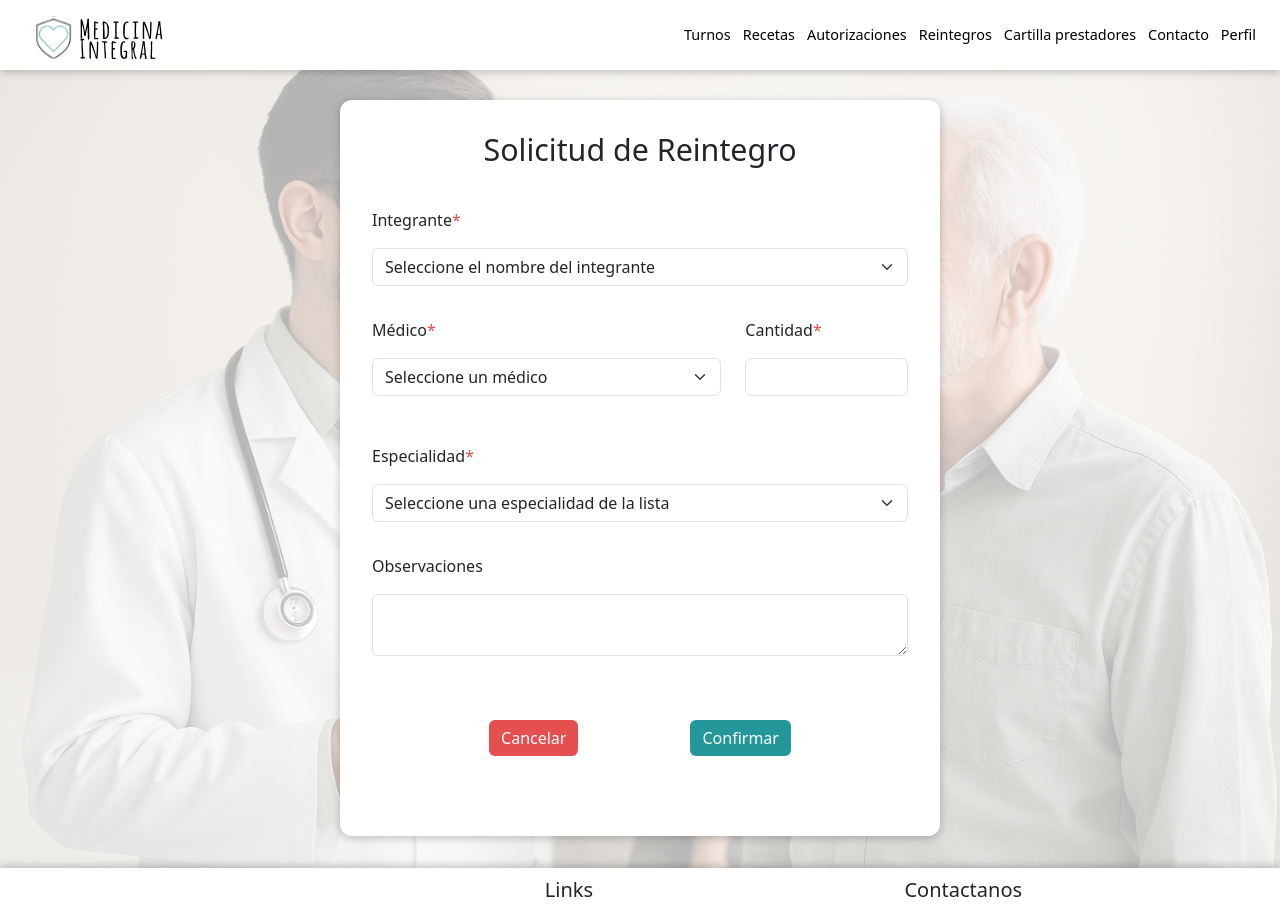
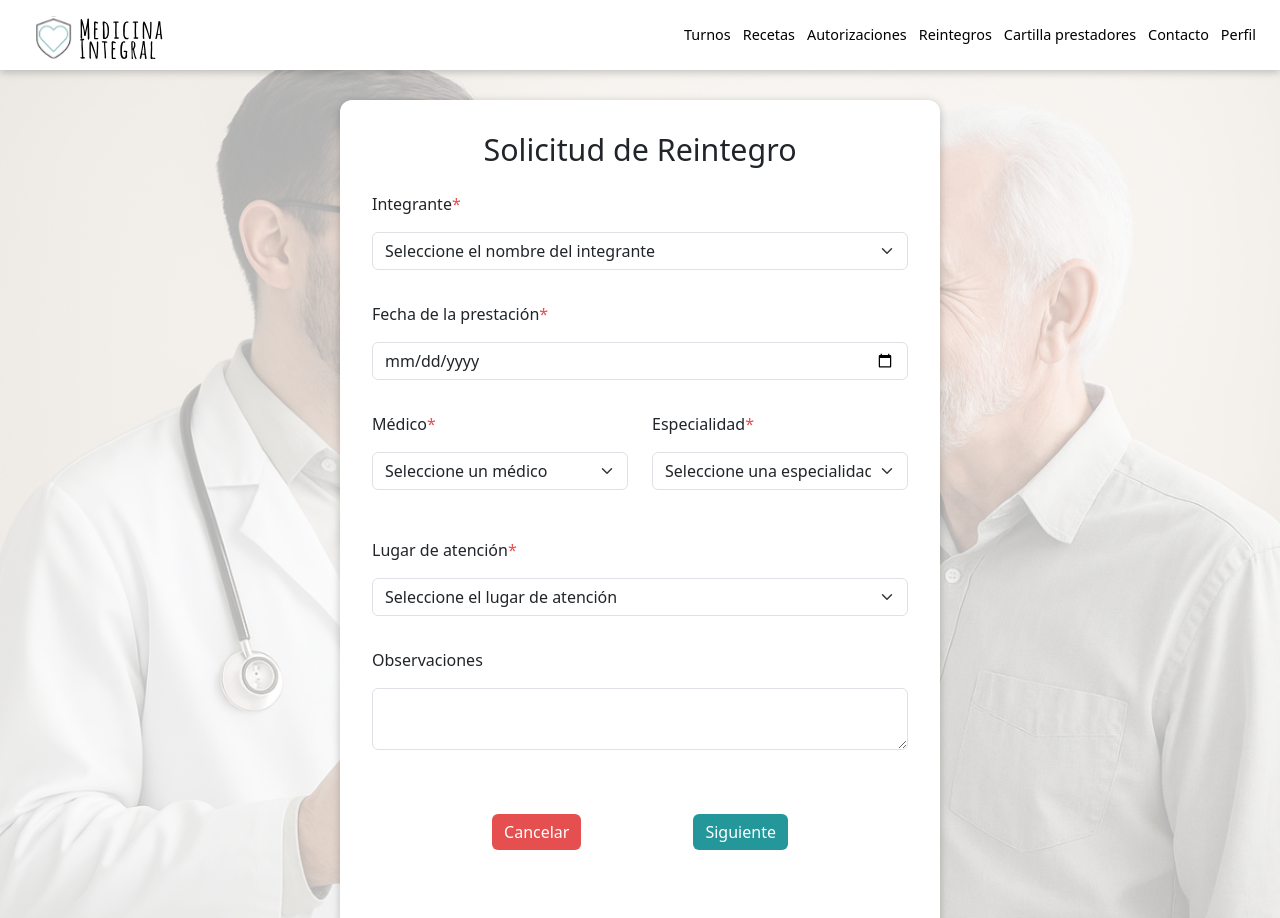
Before and after one commit to DesApp-2025c2-Grupo-8/Afiliados-FrontEnd, a React (Vite) app: page /solicitar-reintegro in a window 1280 px wide. Shown: the top 918 px of the page. Built offline with nearby package versions, Linux system fonts and the light colour scheme.

Commit message:
Formulario reintegros ok, primeros pasos en conexion back con la consulta

```diff
--- a/src/Screens/ConsultarReintegros/ConsultarReintegros.jsx
+++ b/src/Screens/ConsultarReintegros/ConsultarReintegros.jsx
@@ -33,18 +33,26 @@ const cardData = {
 };
 
 const ConsultarReintegros = () => {
+    const { numeroAfiliado, setNumeroAfiliado } = useNumeroAfiliado(); //CAMBIAR FETCH CON ESTO
     useEffect(() => {
         document.title = 'Consulta de Reintegros - Medicina Integral'
+
+        fetch('http://localhost:3000/reintegros')
+            .then(response => response.json())
+            .then(data => {
+                const reintegrosOrdenados = [...data].reverse();
+                setListaReintegros
+            })
     }, []);
 
-    const [listaReintegros] = useState(reintegrosOrdenInverso);
-    const [listaReintegrosFiltrados, setlistaReintegrosFiltrados] = useState(reintegrosOrdenInverso);
+    const [listaReintegros, setListaReintegros] = useState([]);
+    const [listaReintegrosFiltrados, setlistaReintegrosFiltrados] = useState([]);
     const [filtroEstado, setFiltroEstado] = useState('');
     const [filtroIntegrante, setFiltroIntegrante] = useState('');
     const [filtroPeriodo, setFiltroPeriodo] = useState('');
 
-    const [estadosOpciones, setEstadosOpciones] = useState(estadosOpcionesIniciales);
-    const [integrantesOpciones, setIntegrantesOpciones] = useState(integrantesOpcionesIniciales);
+    const [estadosOpciones, setEstadosOpciones] = useState([]);
+    const [integrantesOpciones, setIntegrantesOpciones] = useState([]);
 
     const filtrarPorEstado = (unEstado) => {
         setFiltroEstado(unEstado);
@@ -214,7 +222,7 @@ const ConsultarReintegros = () => {
                 <section className={styles.botonesContainer}>
                     <h1>Consultar Reintegros</h1>
 
-                    <Link className={styles.botonCargarReceta} to={'/cargar-reintegro'}><MdAttachMoney style={{marginRight: '10px'}}/>Solicitar Reintegro</Link>
+                    <Link className={styles.botonCargarReceta} to={'/solicitar-reintegro'}><MdAttachMoney style={{marginRight: '10px'}}/>Solicitar Reintegro</Link>
                 </section>
                 <div className={styles.box}>
                     <section className={styles.filtroContainer}>
--- a/src/Screens/FormularioReintegros/FormularioReintegros.jsx
+++ b/src/Screens/FormularioReintegros/FormularioReintegros.jsx
@@ -1,6 +1,5 @@
 import { useState, useEffect } from "react"
 import { Form, Col, Row, Modal, Button } from "react-bootstrap"
-import FormGenerico from "../../components/FormGenerico/FormGenerico"
 import styles from './FormularioReintegros.module.css'
 import { useNavigate, Link } from "react-router-dom"
 import usuarios from "../../db/usuarios"
@@ -23,13 +22,21 @@ const FormularioReintegros = () => {
         especialidad: "",
         lugarDeAtencion: "",
         observaciones: "",
-        monto: 0
+        datosFactura: {
+            cuit: "",
+            fechaDeFactura: "",
+            monto: "",
+            personaFacturada: "",
+            medioDePago: "",
+            cbu: ""
+        }
     })
 
     const [modalConfirmar, setModalConfirmar] = useState(false)
     const [modalCancelar, setModalCancelar] = useState(false)
     const [nroOrden, setNroOrden] = useState(null)
     const [errores, setErrores] = useState([])
+    const [paso, setPaso] = useState(1);
 
     const navigate = useNavigate()
 
@@ -43,31 +50,45 @@ const FormularioReintegros = () => {
         )
     }
 
+    const handleChangeFactura = (event) => {
+        const { name, value } = event.target
+        setData(prev => ({
+            ...prev,
+            datosFactura: {
+                ...prev.datosFactura,
+                [name]: value
+            }
+        }))
+    }
+
+
     const handleSubmit = (event) => {
         event.preventDefault()
+        setPaso(2)
     }
 
     const confirmar = async (event) => {
         event.preventDefault()
-        try {
-            const dataToSend = {
-                ...data,
-                cantidad: parseInt(data.cantidad)
-            };
-            const response = await fetch('http://localhost:3000/reintegros', {
-                method: 'POST',
-                headers: {
-                    'Content-Type': 'application/json'
-                },
-                body: JSON.stringify(dataToSend)
-            });
-            const result = await response.json();
-            setNroOrden(result.numeroOrden);
-            console.log("Resultado:", result);
-            result.error ? setErrores(result.message) : setModalConfirmar(true);
-        } catch (error) {
-            console.log("Error:", error);
-        }
+        console.log(data);
+        setModalConfirmar(true);
+        // try {
+        //     const dataToSend = {
+        //         ...data
+        //     };
+        //     const response = await fetch('http://localhost:3000/reintegros', {
+        //         method: 'POST',
+        //         headers: {
+        //             'Content-Type': 'application/json'
+        //         },
+        //         body: JSON.stringify(dataToSend)
+        //     });
+        //     const result = await response.json();
+        //     setNroOrden(result.numeroOrden);
+        //     console.log("Resultado:", result);
+        //     result.error ? setErrores(result.message) : setModalConfirmar(true);
+        // } catch (error) {
+        //     console.log("Error:", error);
+        // }
     }
 
     const cancelar = () => {
@@ -76,12 +97,14 @@ const FormularioReintegros = () => {
 
     const handleCancelar = () => {
         setModalCancelar(false)
-        navigate("/consultar-recetas")
+        navigate("/consultar-reintegros")
     }
 
     const handleConfirmar = () => {
+        console.log("Enviando...");
         setModalConfirmar(false)
-        navigate("/consultar-recetas")
+        // setPaso(2)
+        navigate("/consultar-reintegros")
     }
 
     return (
@@ -90,7 +113,9 @@ const FormularioReintegros = () => {
             <div className={styles.container}>
                 <div className={styles.card}>
                     <h4 className={styles.titulo}>Solicitud de Reintegro</h4>
-                    <FormGenerico handleSubmit={handleSubmit} confirmar={confirmar} cancelar={cancelar}>
+
+                    {paso === 1 && (
+                        <Form onSubmit={handleSubmit} >
                             <Form.Group>
                                 <Form.Label>Integrante<span className={styles.oblgatorio}>*</span></Form.Label>
                                 <Form.Select
@@ -102,7 +127,7 @@ const FormularioReintegros = () => {
                                     <option value="">Seleccione el nombre del integrante</option>
                                     {
                                         usuarios.map((usuario) => {
-                                    return usuario.numeroAfiliado.toString().includes( esTitular ? data.numeroAfiliado.toString().slice(0, 5) : numeroAfiliado.toString()) ? (
+                                            return usuario.numeroAfiliado.toString().includes(esTitular ? data.numeroAfiliado.toString().slice(0, 5) : numeroAfiliado.toString()) ? (
                                                 <option key={usuario.numeroAfiliado} value={`${usuario.nombre} ${usuario.apellido}`}>{`${usuario.nombre} ${usuario.apellido}`}</option>
                                             ) : null
                                         })}
@@ -110,8 +135,22 @@ const FormularioReintegros = () => {
                                 <span className={styles.oblgatorio}>{errores.includes("integrante should not be empty") ? "Seleccione un integrante" : ""}</span>
                             </Form.Group>
 
+                            <Form.Group>
+                                <Form.Label>Fecha de la prestación<span className={styles.oblgatorio}>*</span></Form.Label>
+                                <Form.Control
+                                    name='fechaDePrestacion'
+                                    type='date'
+                                    value={data.fechaDePrestacion}
+                                    onChange={handleChange}
+                                    required
+                                >
+
+                                </Form.Control>
+                                <span className={styles.oblgatorio}>{errores.includes("fechaDePrestacion should not be empty") ? "Seleccione una fecha de prestación" : ""}</span>
+                            </Form.Group>
+
                             <Row className="mb-3">
-                            <Form.Group as={Col} md={8} controlId="medico">
+                                <Form.Group as={Col} md={6} controlId="medico">
                                     <Form.Label>Médico<span className={styles.oblgatorio}>*</span></Form.Label>
                                     <Form.Select
                                         name="medico"
@@ -127,20 +166,7 @@ const FormularioReintegros = () => {
                                     </Form.Select>
                                     <span className={styles.oblgatorio}>{errores.includes("medico should not be empty") ? "Ingrese un médico" : ""}</span>
                                 </Form.Group>
-                            <Form.Group as={Col} md={4} controlId="cantidad">
-                                <Form.Label>Cantidad<span className={styles.oblgatorio}>*</span></Form.Label>
-                                <Form.Control
-                                    name="cantidad"
-                                    type="number"
-                                    min="0"
-                                    onChange={handleChange}
-                                    required
-                                />
-                                <span className={styles.oblgatorio}>{errores.includes("cantidad should not be empty") ? "Ingrese una cantidad" : ""}</span>
-                            </Form.Group>
-                        </Row>
-
-                        <Form.Group>
+                                <Form.Group as={Col} md={6} controlId="especialidad">
                                     <Form.Label>Especialidad<span className={styles.oblgatorio}>*</span></Form.Label>
                                     <Form.Select
                                         name="especialidad"
@@ -148,7 +174,7 @@ const FormularioReintegros = () => {
                                         onChange={handleChange}
                                         required
                                     >
-                                <option value="">Seleccione una especialidad de la lista</option>
+                                        <option value="">Seleccione una especialidad</option>
                                         <option value="Cirujano">Cirujano</option>
                                         <option value="Neurólogo">Neurólogo</option>
                                         <option value="Odontólogo">Odontólogo</option>
@@ -156,6 +182,25 @@ const FormularioReintegros = () => {
 
                                     </Form.Select>
                                     <span className={styles.oblgatorio}>{errores.includes("especialidad should not be empty") ? "Seleccione una especialidad" : ""}</span>
+                                </Form.Group>
+                            </Row>
+
+                            <Form.Group>
+                                <Form.Label>Lugar de atención<span className={styles.oblgatorio}>*</span></Form.Label>
+                                <Form.Select
+                                    name="lugarDeAtencion"
+                                    value={data.lugarDeAtencion}
+                                    onChange={handleChange}
+                                    required
+                                >
+                                    <option value="">Seleccione el lugar de atención</option>
+                                    <option value="A">A</option>
+                                    <option value="B">B</option>
+                                    <option value="C">C</option>
+                                    <option value="D">D</option>
+
+                                </Form.Select>
+                                <span className={styles.oblgatorio}>{errores.includes("lugarDeAtencion should not be empty") ? "Seleccione un lugar de atención" : ""}</span>
                             </Form.Group>
 
                             <Form.Group>
@@ -166,7 +211,99 @@ const FormularioReintegros = () => {
                                     onChange={handleChange}
                                 />
                             </Form.Group>
-                    </FormGenerico>
+                            <div className={styles.botones}>
+                                <Button type="button" onClick={cancelar} style={{backgroundColor: '#E64F4F', border: 'none'}}>Cancelar</Button>
+                                <Button type="submit" style={{ backgroundColor: '#24979B', border: 'none' }}>Siguiente</Button>
+                            </div>
+                        </Form>
+                    )}
+
+                    {paso === 2 && (
+                        <>
+                            <h4 className={styles.subtitulo}>- Datos de facturación -</h4>
+                            <Form onSubmit={confirmar}>
+                                <Form.Group>
+                                    <Form.Label>Fecha de la factura<span className={styles.oblgatorio}>*</span></Form.Label>
+                                    <Form.Control
+                                        type="date"
+                                        name="fechaFactura"
+                                        value={data.datosFactura.fechaDeFactura}
+                                        onChange={handleChangeFactura}
+                                        required
+                                    />
+                                </Form.Group>
+                                <Form.Group>
+                                    <Form.Label>CUIT<span className={styles.oblgatorio}>*</span></Form.Label>
+                                    <Form.Control
+                                        type="number"
+                                        name="cuit"
+                                        min="0"
+                                        value={data.datosFactura.cuit}
+                                        onChange={handleChangeFactura}
+                                        required
+                                    />
+                                    <span className={styles.oblgatorio}>{errores.includes("monto should not be empty") ? "Ingrese un monto" : ""}</span>
+                                </Form.Group>
+
+                                <Form.Group>
+                                    <Form.Label>Monto a reintegrar<span className={styles.oblgatorio}>*</span></Form.Label>
+                                    <Form.Control
+                                        type="number"
+                                        name="monto"
+                                        min="0"
+                                        value={data.datosFactura.monto}
+                                        onChange={handleChangeFactura}
+                                        required
+                                    />
+                                    <span className={styles.oblgatorio}>{errores.includes("monto should not be empty") ? "Ingrese un monto" : ""}</span>
+                                </Form.Group>
+
+                                <Form.Group>
+                                    <Form.Label>Persona facturada<span className={styles.oblgatorio}>*</span></Form.Label>
+                                    <Form.Control
+                                        type="text"
+                                        name="personaFacturada"
+                                        value={data.datosFactura.personaFacturada}
+                                        onChange={handleChangeFactura}
+                                        required
+                                    />
+                                </Form.Group>
+
+                                <Form.Group>
+                                    <Form.Label>Forma de pago<span className={styles.oblgatorio}>*</span></Form.Label>
+                                    <Form.Select
+                                        name="medioDePago"
+                                        value={data.datosFactura.medioDePago}
+                                        onChange={handleChangeFactura}
+                                        required
+                                    >
+                                        <option value="">Seleccione una forma de pago</option>
+                                        <option value="Efectivo">Efectivo</option>
+                                        <option value="Transferencia">Transferencia</option>
+                                    </Form.Select>
+                                </Form.Group>
+
+                                {data.datosFactura.medioDePago === "Transferencia" && (
+                                    <Form.Group>
+                                        <Form.Label>CBU<span className={styles.oblgatorio}>*</span></Form.Label>
+                                            <Form.Control
+                                                type="text"
+                                                name="cbu"
+                                                value={data.datosFactura.cbu}
+                                                onChange={handleChangeFactura}
+                                                required
+                                            />
+                                    </Form.Group>
+                                )}
+
+                                <div className={styles.botones}>
+                                    <Button variant="secondary" onClick={() => setPaso(1)}>Volver</Button>
+                                    <Button type="submit" style={{ backgroundColor: '#24979B', border: 'none' }}>Finalizar</Button>
+                                </div>
+                            </Form>
+                        </>
+                    )}
+
                 </div>
                 <Modal className={styles.modal} show={modalConfirmar} onHide={() => setModalConfirmar(false)} centered>
                     <Modal.Body>
--- a/src/Screens/FormularioReintegros/FormularioReintegros.module.css
+++ b/src/Screens/FormularioReintegros/FormularioReintegros.module.css
@@ -30,10 +30,20 @@
     box-shadow: 0 2px 8px rgba(0, 0, 0, 0.226);
 }
 
-
+.botones {
+    display: flex;
+    justify-content: center;
+    gap: 1rem;
+    margin-top: 1rem;
+}
 
 .titulo {
     font-size: 1.9rem;
+    text-align: center;
+}
+
+.subtitulo {
+    font-size: 1.5rem;
     text-align: center;
     margin-bottom: 1.5rem;
 }
```
Lines whose indentation alone changed are shown as unchanged.
